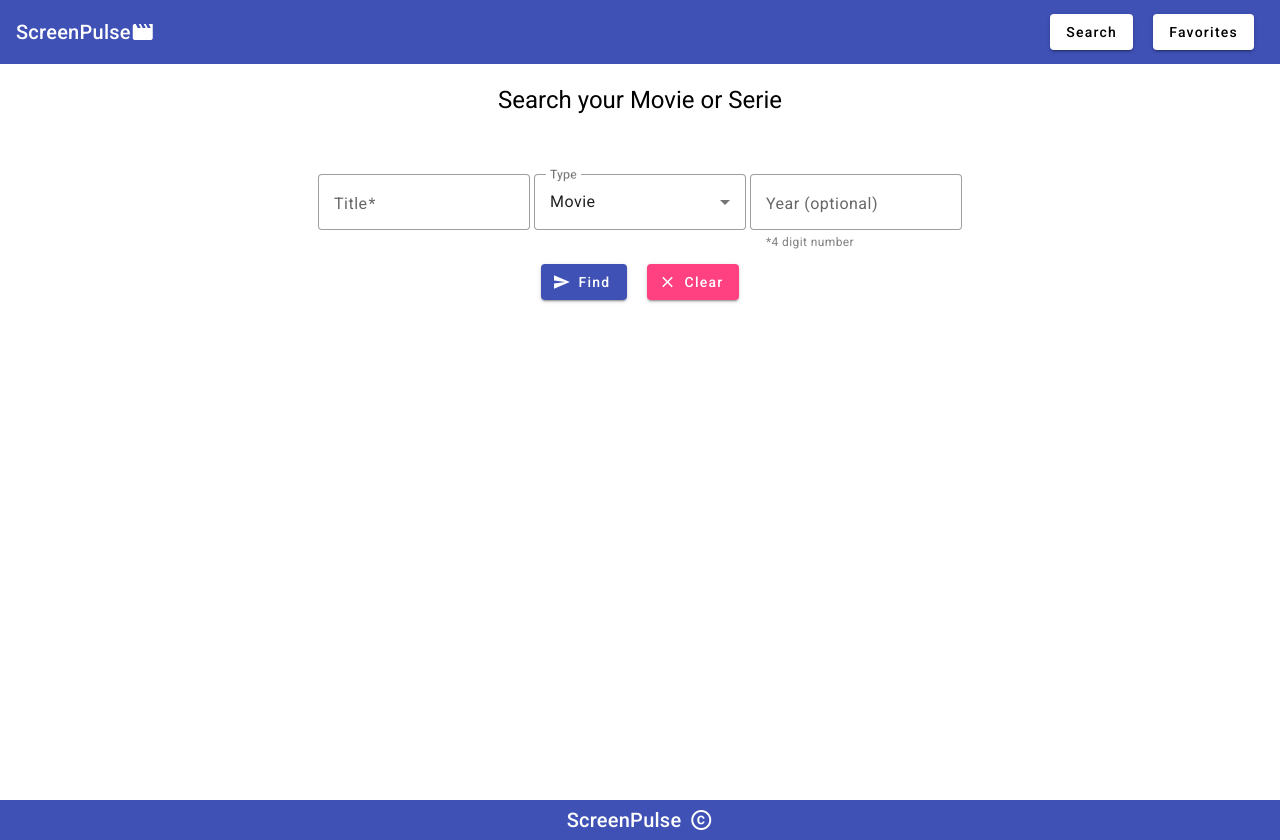
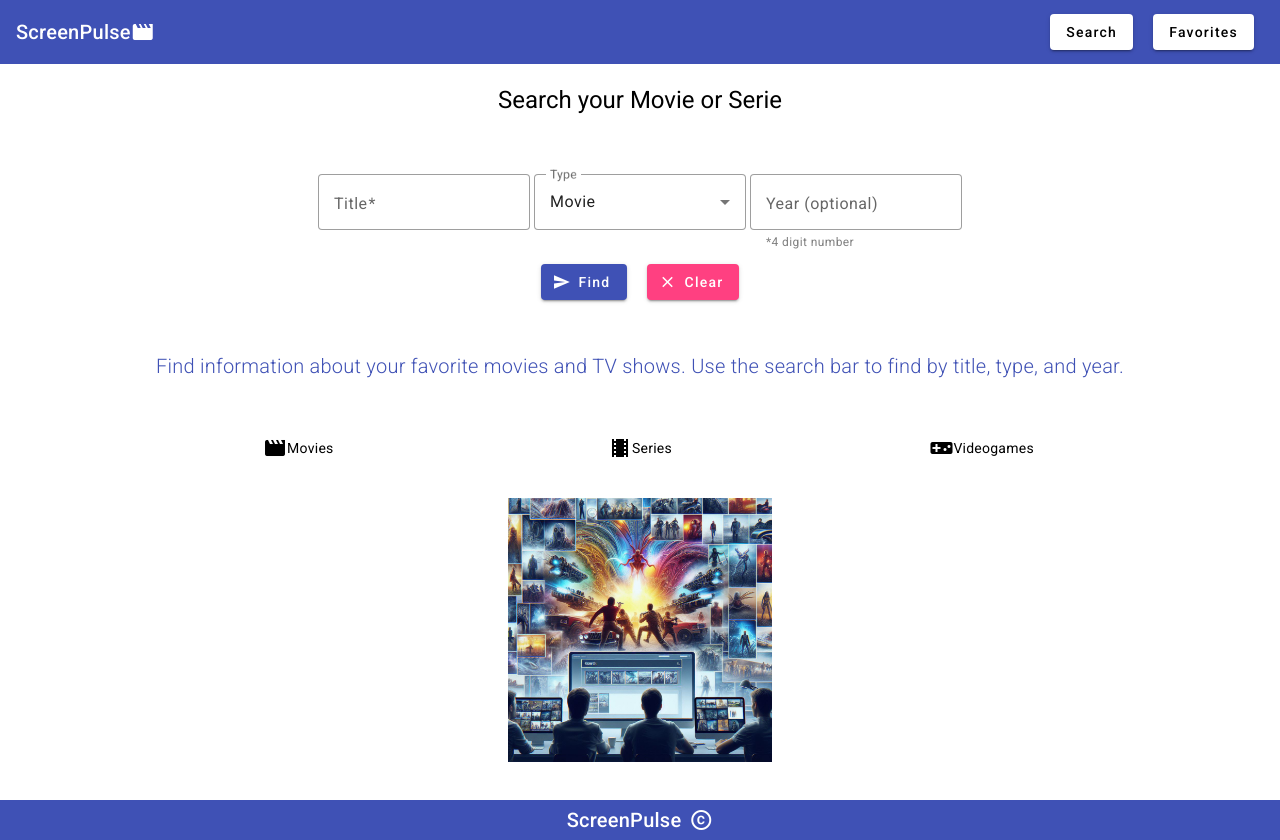
Before and after one commit to EduGese/ScreenPulse-frontApp, an Angular app: page / in a window 1280 px wide. Built offline with nearby package versions, Linux system fonts and the light colour scheme.

Commit message:
Add home cover: - Home cover with a info text  - Image

```diff
--- a/src/app/search/pages/search.component.css
+++ b/src/app/search/pages/search.component.css
@@ -21,3 +21,10 @@ mat-form-field {
 button {
   margin: 10px;
 }
+.home-cover{
+text-align: center;
+}
+h2{
+  color: #3F51B5;
+  font-weight: 300;
+}
--- a/src/app/search/pages/search.component.html
+++ b/src/app/search/pages/search.component.html
@@ -45,3 +45,41 @@
 <div class="table" *ngIf="results.length>0">
   <app-movie-results-table [results]="results" ></app-movie-results-table>
 </div>
+
+<div class="table" *ngIf="results.length == 0">
+  <div class="home-cover">
+
+    <h2>
+      Find information about your favorite movies and TV shows. Use the search bar to find by title, type, and year.
+    </h2>
+    <mat-grid-list cols="3" rowHeight="100px">
+
+      <mat-grid-tile>
+
+        <mat-icon>movie</mat-icon>
+        <span>Movies</span>
+      </mat-grid-tile>
+
+      <mat-grid-tile>
+        <mat-icon>theaters </mat-icon>
+        <span>Series</span>
+      </mat-grid-tile>
+
+      <mat-grid-tile>
+         <mat-icon >videogame_asset</mat-icon>
+         <span>Videogames</span>
+      </mat-grid-tile>
+
+    </mat-grid-list>
+
+
+    <img src="../../../assets/images/homeCover.jpg" width="264" height="264">
+
+
+
+
+  </div>
+
+
+
+</div>
--- a/src/app/shared/components/footer/footer.component.html
+++ b/src/app/shared/components/footer/footer.component.html
@@ -3,5 +3,4 @@
         <span class="copyright">ScreenPulse</span>
         <mat-icon>copyright</mat-icon>
     </div>
-
 </div>
--- a/src/app/shared/shared.module.ts
+++ b/src/app/shared/shared.module.ts
@@ -19,6 +19,8 @@ import {MatInputModule} from '@angular/material/input';
 import {MatSelectModule} from '@angular/material/select';
 import { RouterModule } from '@angular/router';
 import { FooterComponent } from './components/footer/footer.component';
+import {MatGridListModule} from '@angular/material/grid-list';
+
 
 
 
@@ -34,6 +36,7 @@ const materialModules = [
   MatButtonToggleModule,
   MatInputModule,
   MatSelectModule,
+  MatGridListModule
 
 
 
```
Also changed, not shown: src/assets/images/homeCover.jpg (added).
